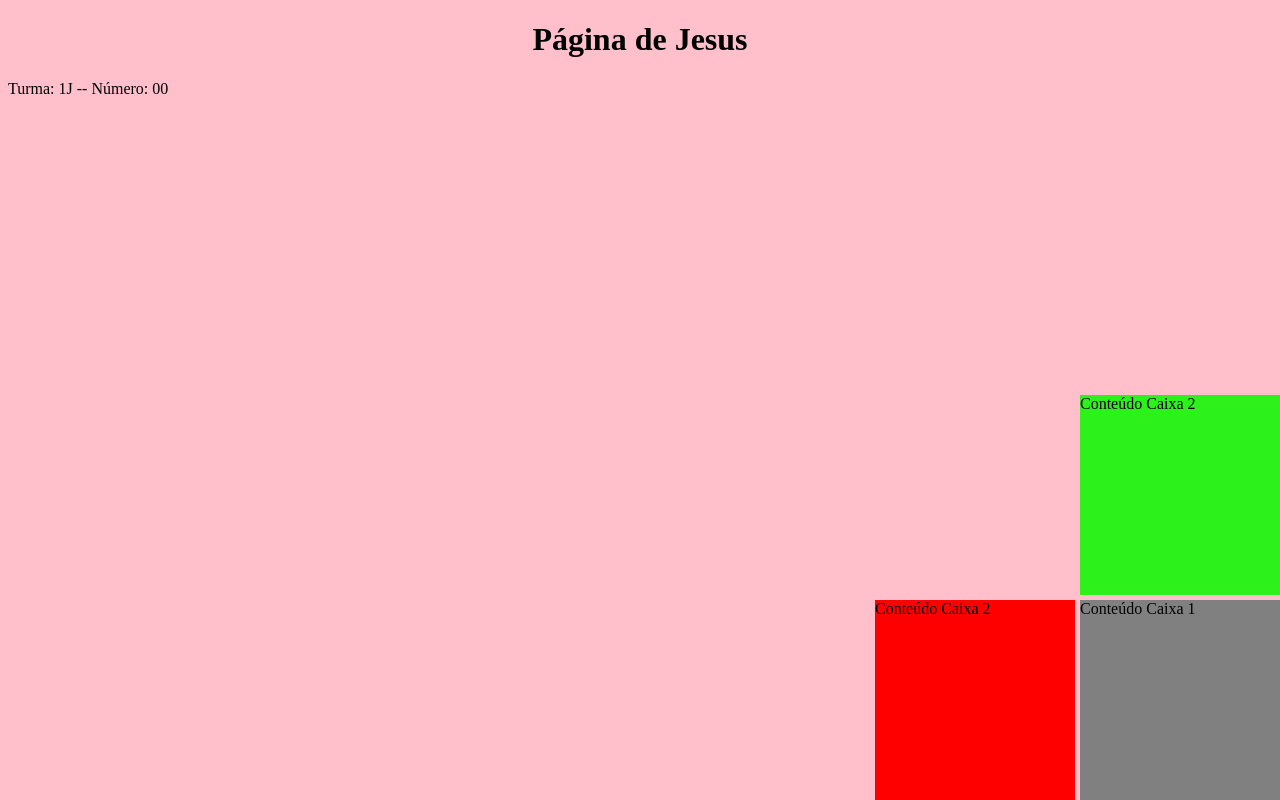
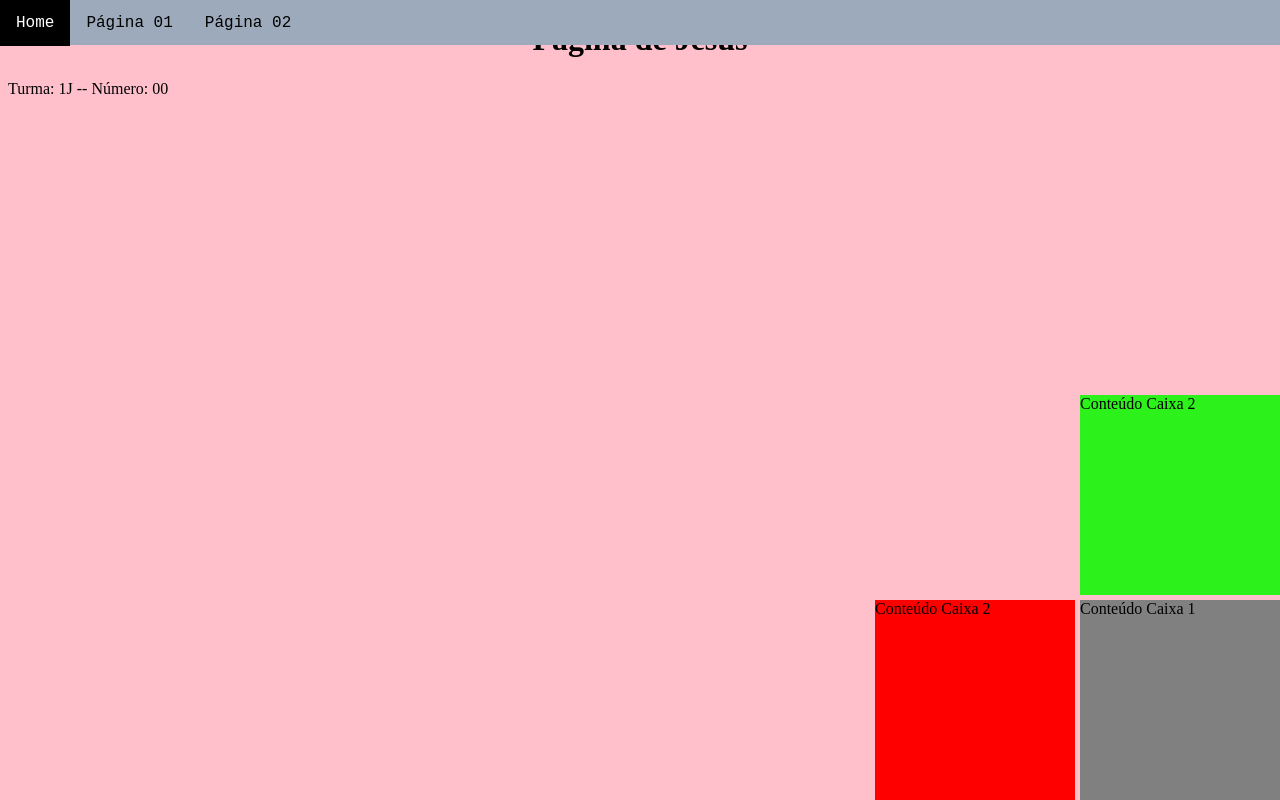
Before and after one commit to jesusmaringa/primeiroj_2t, a plain HTML site: page index.html in a window 1280 px wide. Drawn offline with Linux system fonts and the light colour scheme.

Commit message:
Aula 10-08

```diff
--- a/estilo.css
+++ b/estilo.css
@@ -30,8 +30,31 @@ h1 {
   bottom:0;
 }
 .menuPrincipal{
-   position: relative;
+   position: absolute;
    width: 100%;
-   height: 80px;
+   height: 45px;
    background: rgb(157, 170, 187);
+   top: 0;
+   left: 0;
 }
+nav ul {
+  list-style-type: none;
+  margin: 0;
+  padding: 0;
+  overflow: 0;
+}
+li {
+  float: left;
+}
+li a {
+  display: block;
+  color: rgb(0, 0, 0);
+  text-align: center;
+  padding: 14px 16px;
+  text-decoration: none;
+  font-family: 'Courier New', Courier, monospace;
+}
+li a:hover {
+  color: rgb(255, 255, 255);
+  background: black;
+}
--- a/index.html
+++ b/index.html
@@ -6,6 +6,16 @@
     <link rel="stylesheet" href="estilo.css">
   </head>
   <body>
+    <div class="menuPrincipal">
+      <nav>
+          <ul>
+            <li><a href="index.html">Home</a></li>
+            <li><a href="pagina01.html">Página 01</a></li>
+            <li><a href="pagina02.html">Página 02</a></li>
+          </ul>
+      </nav>
+  </div>
+
     <h1>Página de Jesus</h1>
     <p>Turma: 1J -- Número: 00</p>
 
```
Also changed, not shown: pagina01.html (+9 -0 lines).
